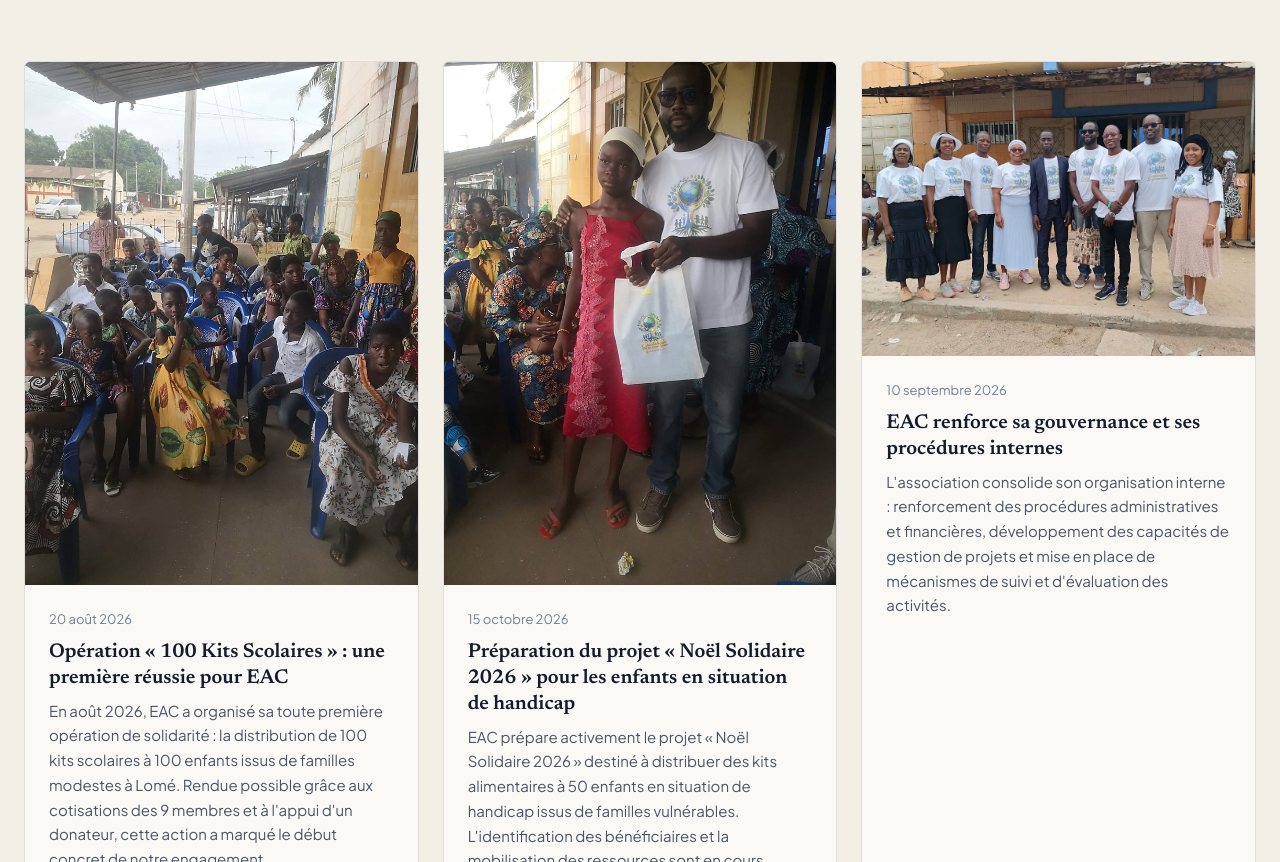
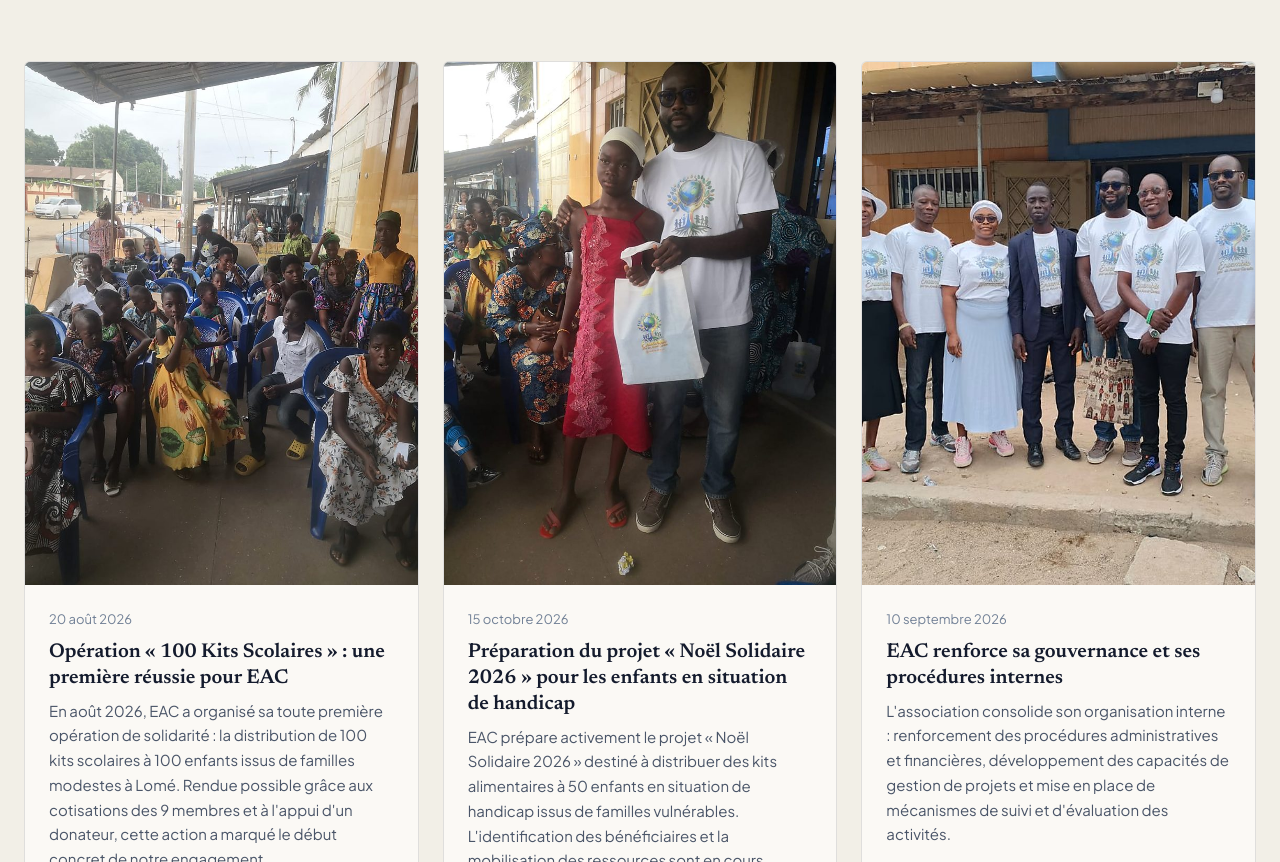
Before and after one commit to avenircertain/avenircertain.github.io, a plain HTML site: page index.html in a window 1280 px wide. Shown: the part 10282-11144 px from the top of the page. Drawn offline with Linux system fonts and the light colour scheme.

Commit message:
Add files via upload

```diff
--- a/content/site.json
+++ b/content/site.json
@@ -369,7 +369,7 @@
         "date": "2026-09-10",
         "image": "images/uploads/equipe-eac-terrain.jpg",
         "imageAlt": "L'équipe EAC réunie pour une séance de planification",
-        "aspectRatio": "landscape",
+        "aspectRatio": "portrait",
         "imagePosition": "center center",
         "excerpt": "L'association consolide son organisation interne : renforcement des procédures administratives et financières, développement des capacités de gestion de projets et mise en place de mécanismes de suivi et d'évaluation des activités.",
         "link": "#"
--- a/script.js
+++ b/script.js
@@ -619,23 +619,9 @@
           }
           withFallback(img, 'EAC Actualité');
 
-          const isLandscape = a.aspectRatio === 'landscape' || (a.image && a.image.includes('equipe'));
-          const orientClass = isLandscape ? 'article-card__img-wrap--landscape' : 'article-card__img-wrap--portrait';
           const imgWrap = document.createElement('div');
-          imgWrap.className = `article-card__img-wrap ${orientClass}`;
+          imgWrap.className = 'article-card__img-wrap';
           imgWrap.appendChild(img);
-
-          img.addEventListener('load', function() {
-            if (this.naturalWidth && this.naturalHeight) {
-              if (this.naturalWidth > this.naturalHeight * 1.05) {
-                imgWrap.classList.remove('article-card__img-wrap--portrait');
-                imgWrap.classList.add('article-card__img-wrap--landscape');
-              } else {
-                imgWrap.classList.remove('article-card__img-wrap--landscape');
-                imgWrap.classList.add('article-card__img-wrap--portrait');
-              }
-            }
-          });
           div.innerHTML = `
             <div class="article-card__body">
               <span class="article-card__date">${formatDate(a.date)}</span>
--- a/style.css
+++ b/style.css
@@ -1511,17 +1511,15 @@ button {
   transition: border-color var(--transition-fast);
 }
 .article-card:hover { border-color: var(--color-rule-medium); }
-/* Aspect ratio for article images — preserves full documentary photos without cropping */
+/* Aspect ratio for article images — uniform 3/4 portrait framing across all cards */
 .article-card__img-wrap {
   aspect-ratio: 3 / 4;
   overflow: hidden;
   background-color: var(--color-paper-subtle);
 }
-.article-card__img-wrap--portrait {
+.article-card__img-wrap--portrait,
+.article-card__img-wrap--landscape {
   aspect-ratio: 3 / 4;
-}
-.article-card__img-wrap--landscape {
-  aspect-ratio: 4 / 3;
 }
 .article-card__img {
   width: 100%;
```
